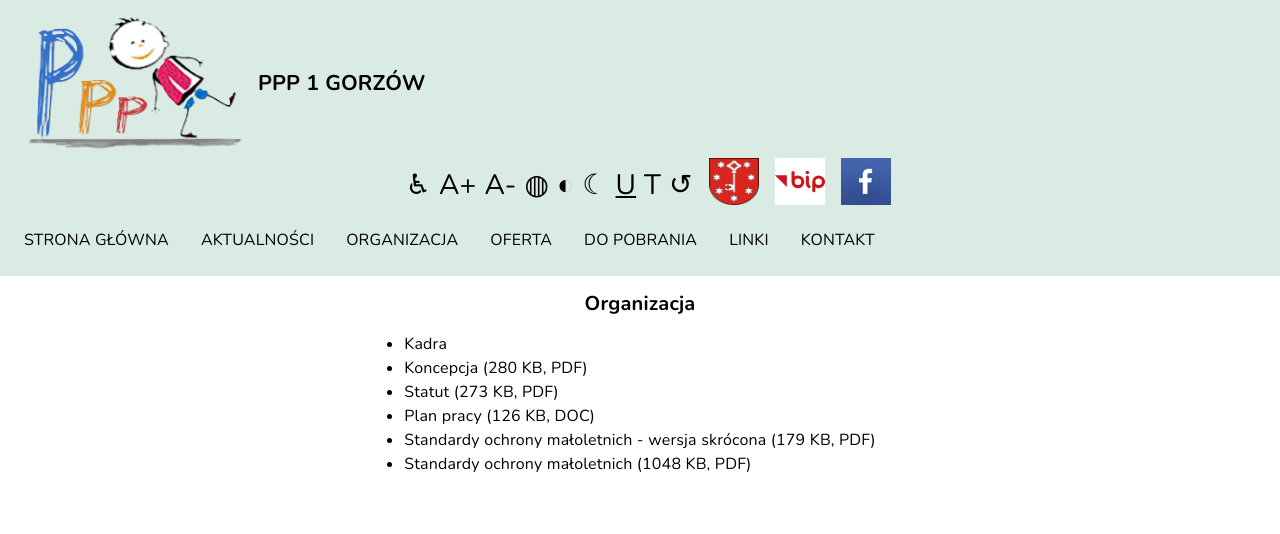
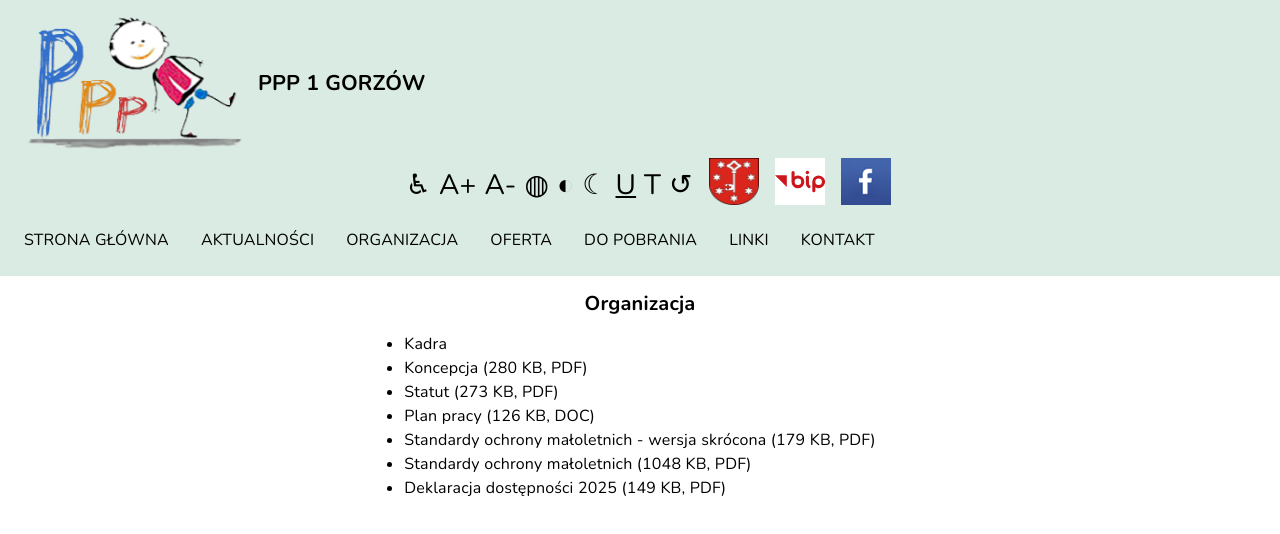
Before and after one commit to Madejczyk/ppp1gorzow, a Next.js app: page /organizacja in a window 1280 px wide. Shown: the top 534 px of the page. Built offline with nearby package versions, Linux system fonts and the light colour scheme.

Commit message:
deklaracja dostepnosci

```diff
--- a/app/organizacja/page.tsx
+++ b/app/organizacja/page.tsx
@@ -38,6 +38,12 @@ export default function Organizacja() {
             rel="noopener noreferrer"
             title='Link otwiera się w nowym oknie przeglądarki'
         >Standardy ochrony małoletnich (1048 KB, PDF)</Link></li>
+        <li><Link
+            href="/pliki/Deklaracja_dostępności_2025.pdf"
+            target="_blank"
+            rel="noopener noreferrer"
+            title='Link otwiera się w nowym oknie przeglądarki'
+        >Deklaracja dostępności 2025 (149 KB, PDF)</Link></li>
         </ul>
     </main>
 }
```
Also changed, not shown: 1 other file (tests, documents, lock files or other folders).
